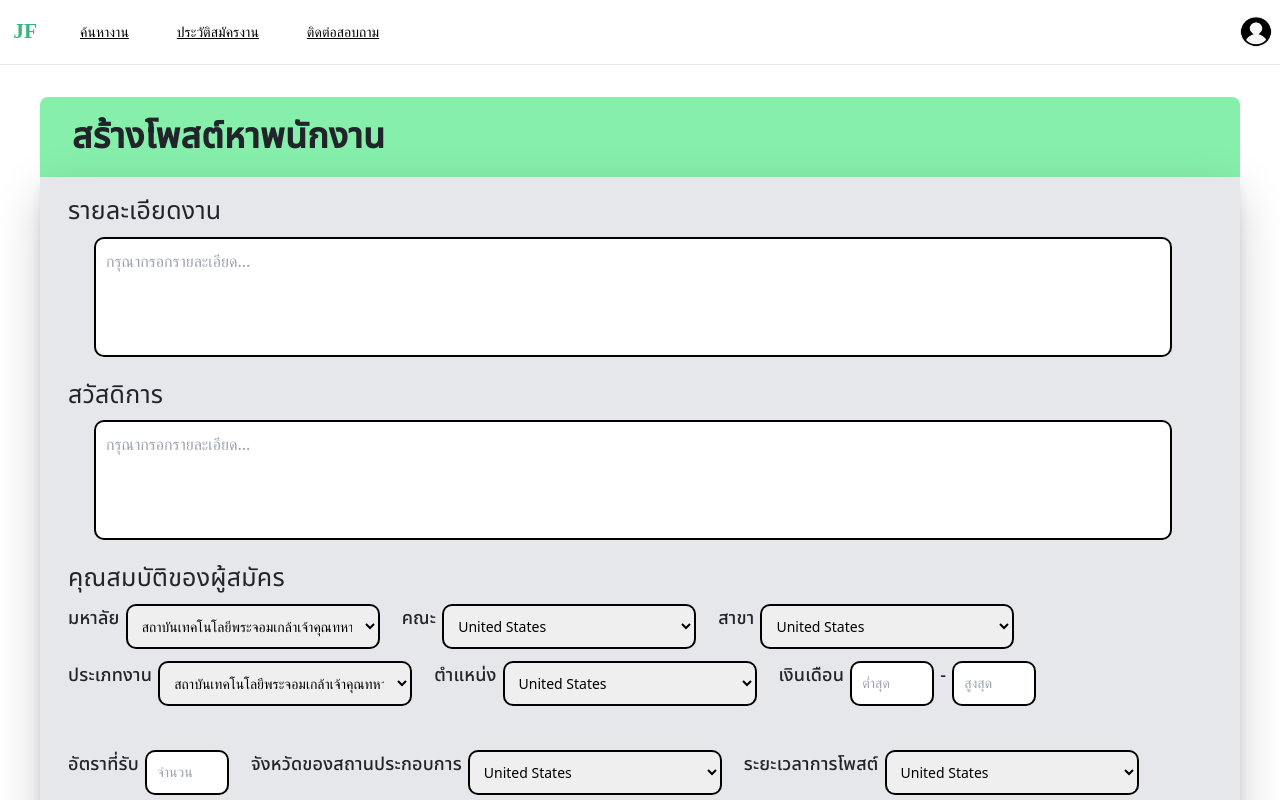
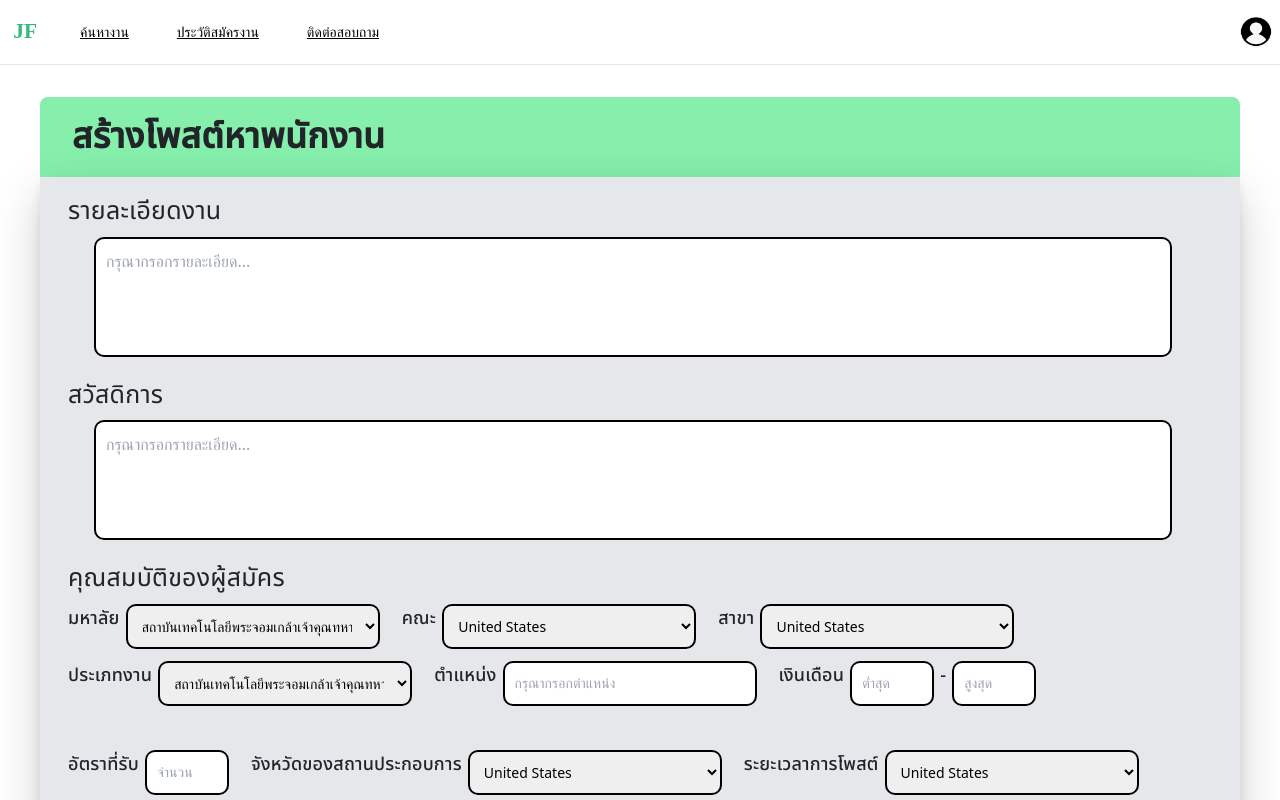
Before and after one commit to ninksazerac/frontend-jobfighter, a React (Create React App) app: page /postjob in a window 1280 px wide. Shown: the top 800 px of the page. Built offline with nearby package versions, Linux system fonts and the light colour scheme.

Commit message:
edit button

```diff
--- a/src/page/Postjob/index.js
+++ b/src/page/Postjob/index.js
@@ -131,12 +131,9 @@ export default function Postjob(){
                 <Typography variant="body2">
                         ตำแหน่ง
                 </Typography>
-                <select id="countries" className="text-black text-sm rounded-lg ring-2 ring-black focus:ring-black-500 focus:border-black-500 block w-[250px] p-2.5">
-                <option>United States</option>
-                <option>Canada</option>
-                <option>France</option>
-                <option>Germany</option>
-                </select>
+                <input type="text"
+                className="text-black text-sm rounded-lg ring-2 ring-black focus:ring-black-500 focus:border-black-500 block w-[250px] p-2.5"
+                placeholder="กรุณากรอกตำแหน่ง"></input>
                 </div>
 
                 {/* เช็คใน input ใส่ได้แค่เลข */}
@@ -217,17 +214,20 @@ export default function Postjob(){
 
             </div>
 
-            <a href="/paymentcompany" class="text-decoration-none">
+
             <div className="flex items-center justify-center">
             <button
+              href="/paymentcompany"
               class="bg-[#24AB82] drop-shadow-md font-bold text-white text-2xl rounded-xl px-6 py-2.5 mt-5 mb-4 hover:bg-[#1F795E] hover:ring-2 hover:ring-white focus:ring-2 focus:ring-white focus:outline-none "
             >
+              <a href="/paymentcompany" class="text-decoration-none text-white">
               <Typography variant="body1">
               หน้าต่อไป
               </Typography>
+              </a>
                   </button>
             </div>
-            </a>
+
 
 
 
```
